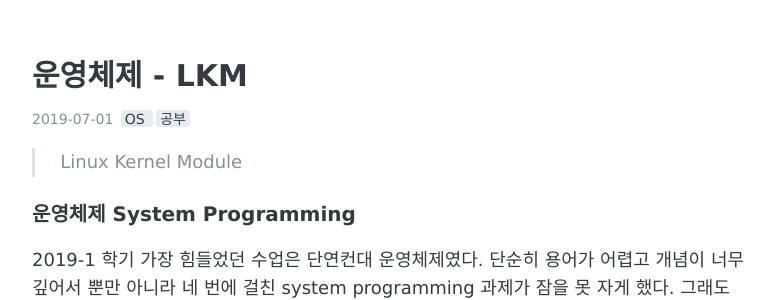
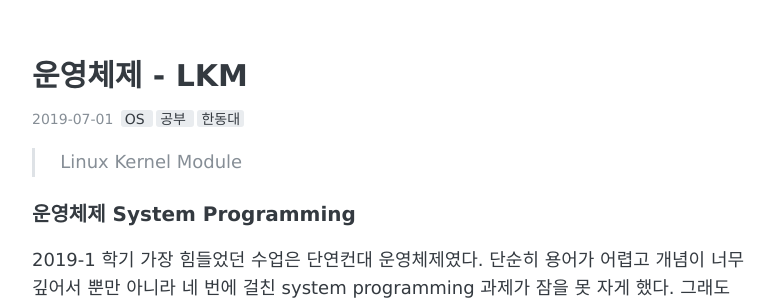
Before and after one commit to sihyungyou/sihyungyou.github.io, a Jekyll site: the page built from _posts/2019-07-01-os-pa1.md, in a window 1280 px wide and 900 px high. Shown: the part 161-461 px from the top of the window, without its empty margins (248-1030 px from the left). Built offline with Jekyll 4.4.1, drawn with Linux system fonts in a browser that asks for light colours.

Commit message:
added tags

```diff
--- a/_posts/2019-07-01-os-pa1.md
+++ b/_posts/2019-07-01-os-pa1.md
@@ -1,7 +1,7 @@
 ---
 layout: post
 title: "운영체제 - LKM"
-tags: [OS, 공부]
+tags: [OS, 공부, 한동대]
 comments: true
 ---
 
```
Also changed, not shown: _posts/2019-07-02-os-pa2.md (+1 -1 lines).
